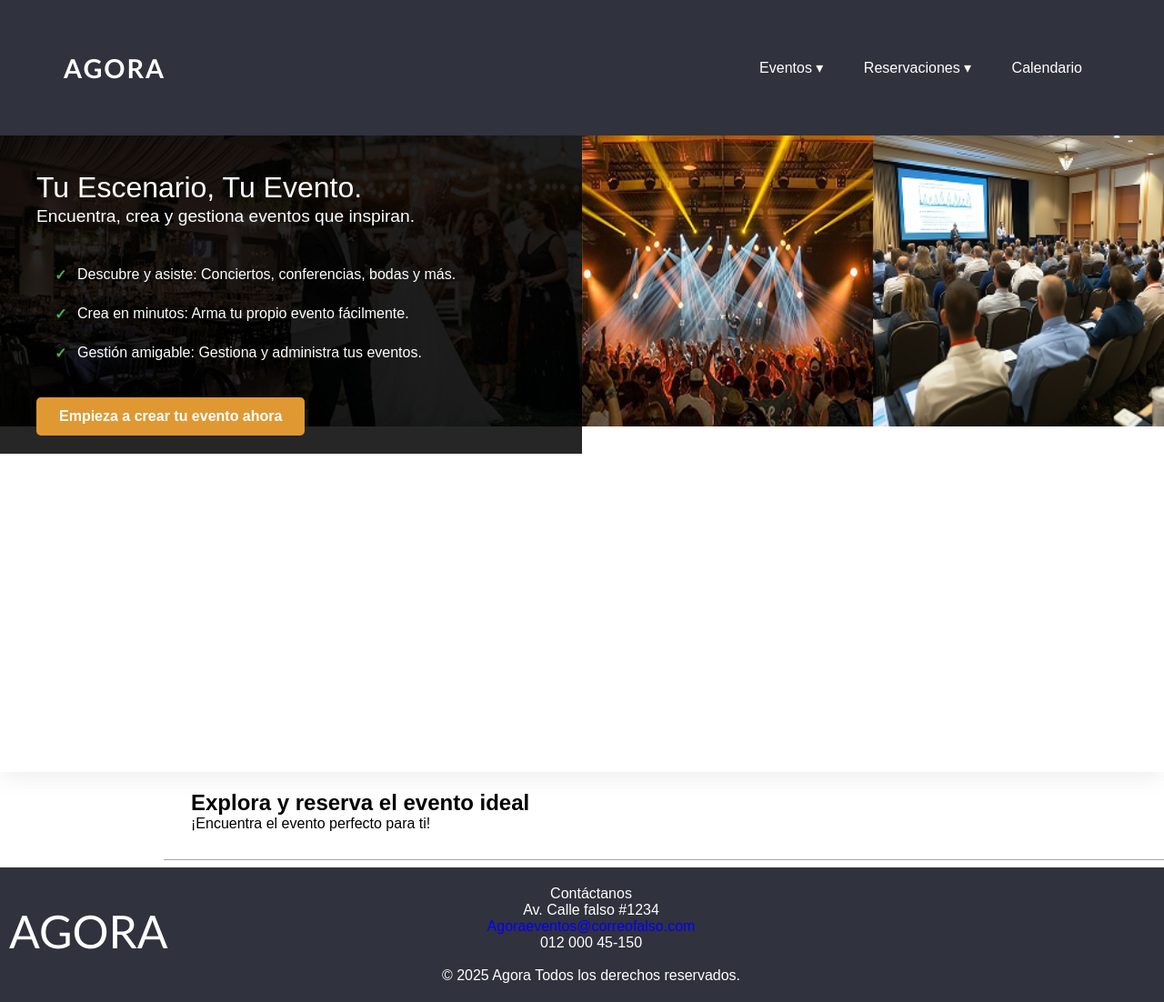
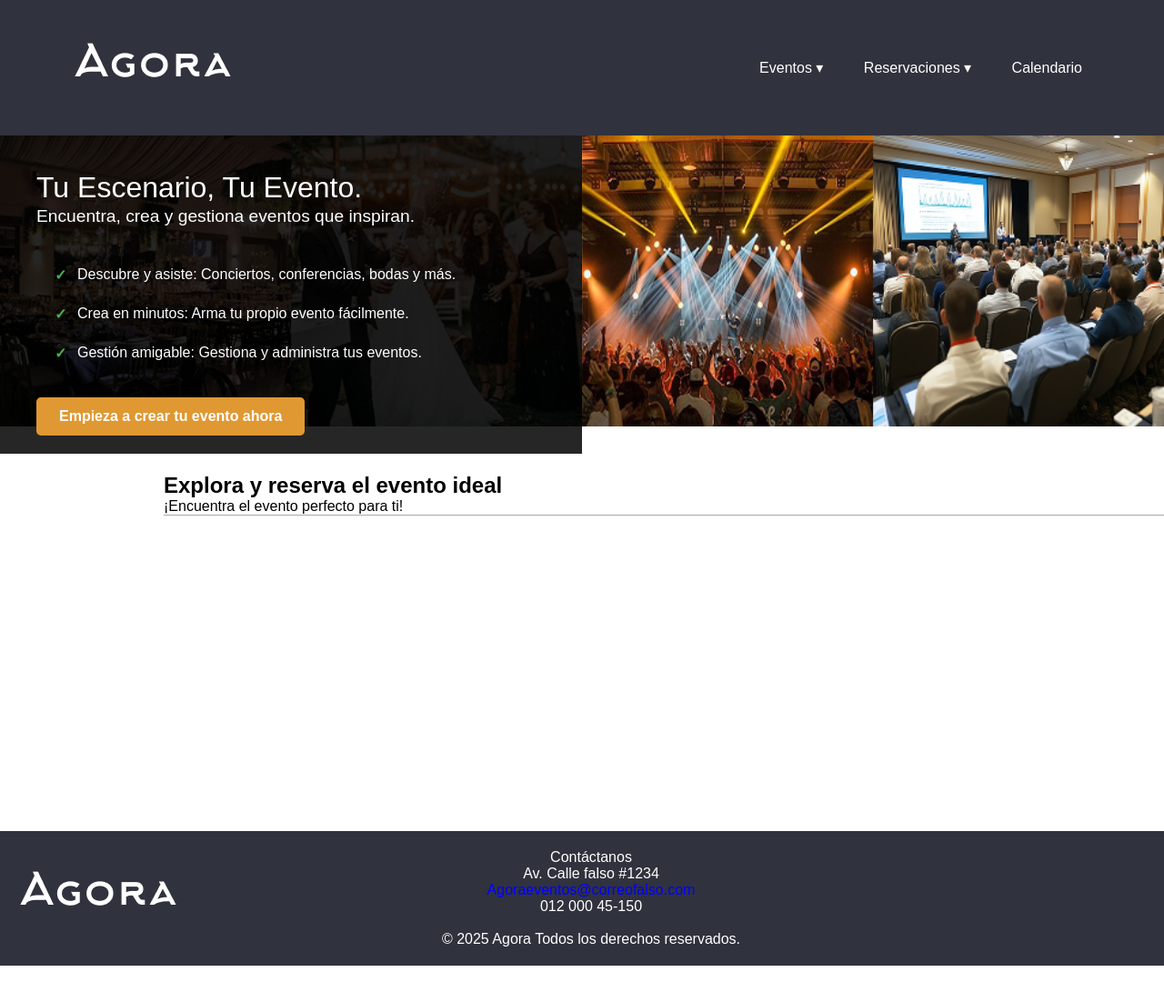
Before and after one commit to PabloHM23/Reservaci-n-de-Eventos, a PHP site: page /views/eventos.html in a window 1280 px wide; the page is wider, and only the part inside the window is pictured. Shown: that part at 91% size. After the commit the page ends 1062 px from the top of that part, so only its background shows below. Run offline with PHP 8.4, Linux system fonts and the light colour scheme.

Commit message:
titulo/logo
intento de validaciones

```diff
--- a/Assets/Styles/home_styles/home_events.css
+++ b/Assets/Styles/home_styles/home_events.css
@@ -8,6 +8,19 @@
     border-bottom-style: solid;
     border-bottom-color: rgba(170, 168, 168, 1);
     flex-grow: 1;
+}
+
+.info_main_2e {
+    display: block;
+    width: 100%;
+    padding: 0px;
+    max-width: 1500px;
+    margin: 0px 180px;
+    border-bottom-width: 1px;
+    border-bottom-style: solid;
+    border-bottom-color: rgba(170, 168, 168, 1);
+    flex-grow: 1;
+    transform: translateY(-700%);
 }
 
 @media (max-width: 768px) {
--- a/Assets/Styles/home_styles/home_welcom.css
+++ b/Assets/Styles/home_styles/home_welcom.css
@@ -16,9 +16,12 @@
 
 .info_main_e {
     width: 100%;
+    min-height: 50%;
     display: flex;
     justify-content: center;
     align-items: center;
+    padding: 0px;
+    clip-path: inset(0 0 50% 0);
 }
 
 .info {
@@ -30,9 +33,12 @@
 }
 
 .info_e {
+    height: 50%;
     width: 100%;
+    overflow: hidden;
     max-width: 1500px;
     box-shadow: 0 0 30px rgba(0, 0, 0, 0.1);
+    clip-path: inset(0 0 50% 0);
 }
 
 .cont_img {
@@ -69,7 +75,6 @@
     height: -50%;
     object-fit: cover;
     z-index: 1;
-
 }
 
 .cont_img::after {
@@ -89,7 +94,7 @@
     top: 0;
     left: 0;
     width: 50%;
-    height: 50%;
+    height: 53.5%;
     background: rgba(0, 0, 0, 0.85);
     z-index: 2;
 }
--- a/index.html
+++ b/index.html
@@ -13,7 +13,7 @@
 </head>
 <body>
     <div class="nav">
-        <div class="logo"><a href="index.html">AGORA</a></div>
+        <div class="logo"><a href="index.html"><img src="Assets/img/title.png" alt=""></a></div>
         <nav class="nav_links">
             <ul class="nav-menus">
                 <li class="menu">
@@ -195,7 +195,7 @@
         <footer class="footer">
             <div class="footer_content">
                 <div class="name">
-                    AGORA
+                    <img src="Assets/img/title.png" alt="">
                 </div>
                 <div class="contact_info">
                     Contáctanos
--- a/views/calendario.html
+++ b/views/calendario.html
@@ -10,7 +10,7 @@
 </head>
 <body>
     <div class="nav">
-        <div class="logo"><a href="../index.html">AGORA</a></div>
+        <div class="logo"><a href="../index.html"><img src="../Assets/img/title.png"></a></div>
         <nav class="nav_links">
             <ul class="nav-menus">
                 <li class="menu">
@@ -41,7 +41,7 @@
         <footer class="footer">
             <div class="footer_content">
                 <div class="name">
-                    AGORA
+                    <img src="../Assets/img/title.png">
                 </div>
                 <div class="contact_info">
                     Contáctanos
--- a/views/crear_evento.html
+++ b/views/crear_evento.html
@@ -5,13 +5,15 @@
     <meta name="viewport" content="width=device-width, initial-scale=1.0">
     <link rel="stylesheet" type="text/css" href="../Assets/Styles/home_styles/nav_footer.css">
     <link rel="stylesheet" type="text/css" href="../Assets/Styles/home_styles/crearevento.css">
+    <link rel="stylesheet" type="text/css" href="../Assets/Styles/home_styles/home_events.css">
     <script src="../Assets/Js/home.js"></script>
+    <script src="../Assets/Js/newevent.js"></script>
     <title>Agora Conferencias</title>
     <link rel="shortcut icon" href="../Assets/img/logo.png" type="image/x-icon">
 </head>
 <body>
     <div class="nav">
-        <div class="logo"><a href="#">AGORA</a></div>
+        <div class="logo"><a href="#"><img src="../Assets/img/title.png"></a></div>
         <nav class="nav_links">
             <ul class="nav-menus">
                 <li class="menu">
@@ -119,7 +121,7 @@
         <footer class="footer">
             <div class="footer_content">
                 <div class="name">
-                    AGORA
+                    <img src="../Assets/img/title.png">
                 </div>
                 <div class="contact_info">
                     Contáctanos
--- a/views/eventos.html
+++ b/views/eventos.html
@@ -5,14 +5,14 @@
     <meta name="viewport" content="width=device-width, initial-scale=1.0">
     <link rel="stylesheet" type="text/css" href="../Assets/Styles/home_styles/nav_footer.css">
     <link rel="stylesheet" type="text/css" href="../Assets/Styles/home_styles/home_welcom.css">
-    <link rel="stylesheet" href="../Assets/Styles/home_styles/home_events.css">
+    <link rel="stylesheet" type="text/css" href="../Assets/Styles/home_styles/home_events.css">
     <script src="../Assets/Js/home.js"></script>
     <title>Agora Conciertos</title>
     <link rel="shortcut icon" href="../Assets/img/logo.png" type="image/x-icon">
 </head>
 <body>
     <div class="nav">
-        <div class="logo"><a href="../index.html">AGORA</a></div>
+        <div class="logo"><a href="../index.html"><img src="../Assets/img/title.png"></a></div>
         <nav class="nav_links">
             <ul class="nav-menus">
                 <li class="menu">
@@ -59,7 +59,7 @@
         </div>
     </section>
 
-    <section class="info_main_2">
+    <section class="info_main_2e">
         <h2>Explora y reserva el evento ideal</h2>
         <p>¡Encuentra el evento perfecto para ti!</p>
     </section>
@@ -68,7 +68,7 @@
         <footer class="footer">
             <div class="footer_content">
                 <div class="name">
-                    AGORA
+                    <img src="../Assets/img/title.png">
                 </div>
                 <div class="contact_info">
                     Contáctanos
--- a/views/historial_r.html
+++ b/views/historial_r.html
@@ -10,7 +10,7 @@
 </head>
 <body>
     <div class="nav">
-        <div class="logo"><a href="#">AGORA</a></div>
+        <div class="logo"><a href="#"><img src="../Assets/img/title.png"></a></div>
         <nav class="nav_links">
             <ul class="nav-menus">
                 <li class="menu">
@@ -41,7 +41,7 @@
         <footer class="footer">
             <div class="footer_content">
                 <div class="name">
-                    AGORA
+                    <img src="../Assets/img/title.png">
                 </div>
                 <div class="contact_info">
                     Contáctanos
--- a/views/mi_evento.html
+++ b/views/mi_evento.html
@@ -10,7 +10,7 @@
 </head>
 <body>
     <div class="nav">
-        <div class="logo"><a href="#">AGORA</a></div>
+        <div class="logo"><a href="#"><img src="../Assets/img/title.png"></a></div>
         <nav class="nav_links">
             <ul class="nav-menus">
                 <li class="menu">
@@ -41,7 +41,7 @@
         <footer class="footer">
             <div class="footer_content">
                 <div class="name">
-                    AGORA
+                    <img src="../Assets/img/title.png">
                 </div>
                 <div class="contact_info">
                     Contáctanos
--- a/views/reservar.html
+++ b/views/reservar.html
@@ -10,7 +10,7 @@
 </head>
 <body>
     <div class="nav">
-        <div class="logo"><a href="#">AGORA</a></div>
+        <div class="logo"><a href="#"><img src="../Assets/img/title.png"></a></div>
         <nav class="nav_links">
             <ul class="nav-menus">
                 <li class="menu">
@@ -41,7 +41,7 @@
         <footer class="footer">
             <div class="footer_content">
                 <div class="name">
-                    AGORA
+                    <img src="../Assets/img/title.png">
                 </div>
                 <div class="contact_info">
                     Contáctanos
```
Also changed, not shown: Assets/Js/newevent.js (+27 -12 lines), Assets/img/title.png (added).
